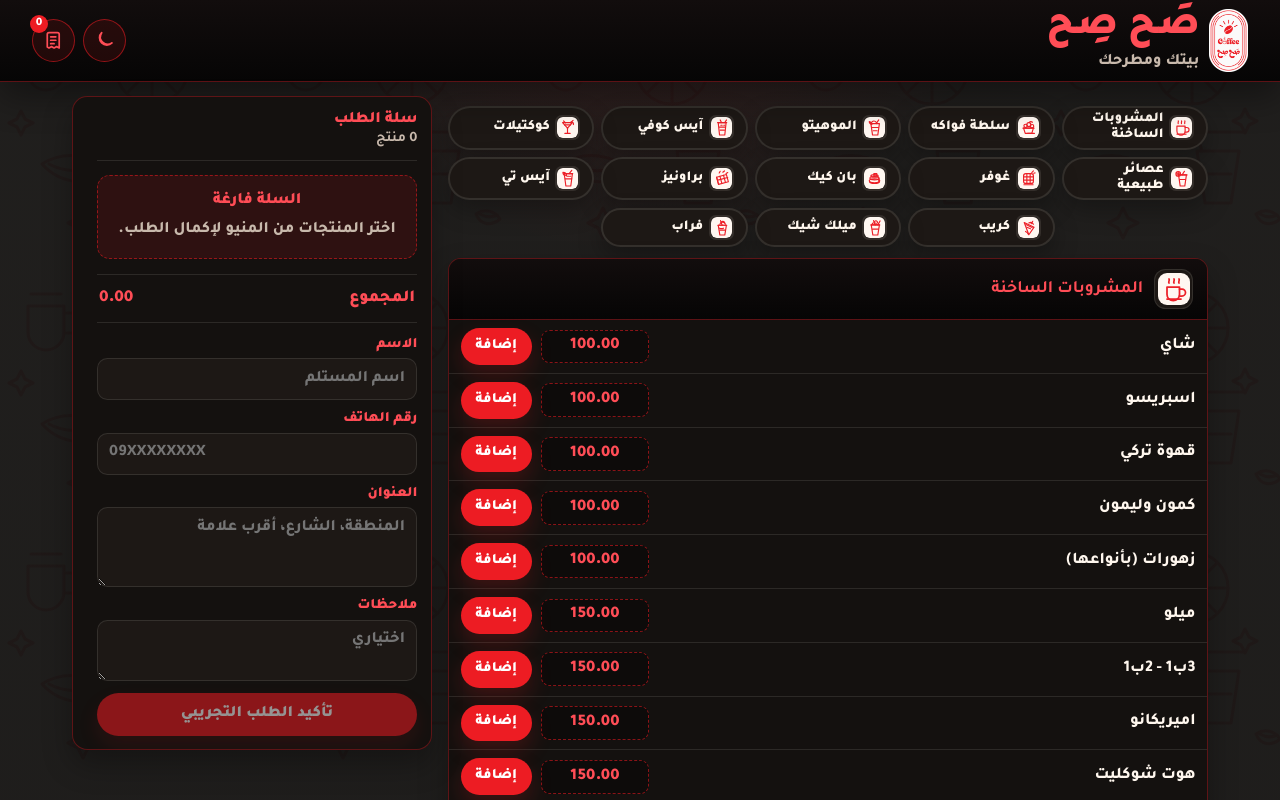
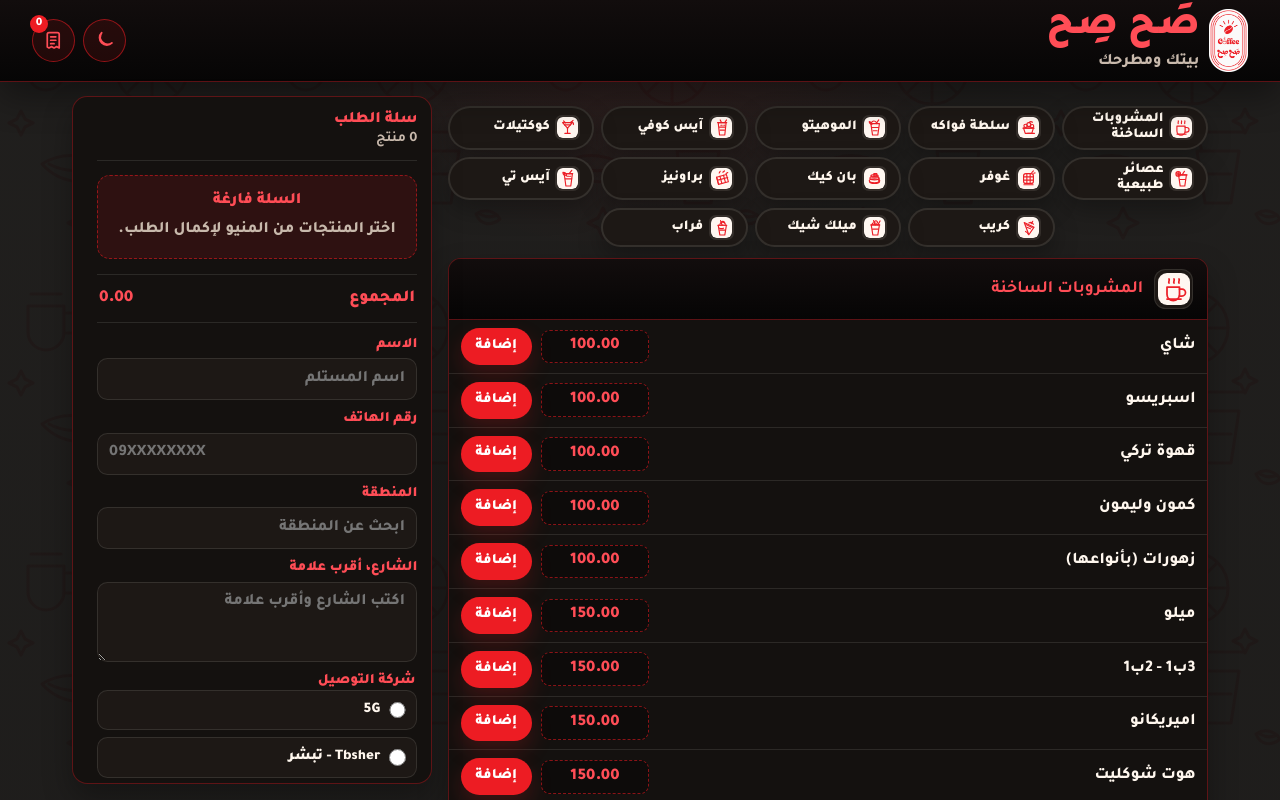
Before and after one commit to 1Mohanad-Abbara/sahseh_ordering, a React (Vite) app: page / in a window 1280 px wide. Both pictures are taken after a click on the button "فتح السلة". Shown: the top 800 px of the page. Built offline with nearby package versions, Linux system fonts and the light colour scheme.

Commit message:
delivary

```diff
--- a/src/OrderingApp.jsx
+++ b/src/OrderingApp.jsx
@@ -6,9 +6,44 @@
 const EMPTY_FORM = {
   name: "",
   phone: "",
-  address: "",
+  neighborhood: "",
+  neighborhoodSearch: "",
+  streetAddress: "",
+  deliveryCompany: "",
   notes: ""
 };
+const DELIVERY_COMPANIES = [
+  { id: "5g", name: "5G" },
+  { id: "tbsher", name: "Tbsher - تبشر" },
+  { id: "fast-delivery", name: "Fast Delivery" }
+];
+const NEIGHBORHOODS = [
+  "حمرا",
+  "غوطة",
+  "دبلان",
+  "كرم الشامي",
+  "كرم اللوز",
+  "وعر",
+  "وادي الذهب",
+  "جورة الشياح",
+  "قصور",
+  "خالدية",
+  "انشائات",
+  "ميدان",
+  "جميدية",
+  "باب سباع",
+  "حضارة",
+  "ادخار",
+  "شبابية",
+  "بابا عمرو"
+].sort((first, second) => first.localeCompare(second, "ar-SY"));
+const DELIVERY_AREAS = NEIGHBORHOODS.map((name) => ({
+  name,
+  deliveryPrices: DELIVERY_COMPANIES.reduce((prices, company) => {
+    prices[company.id] = null;
+    return prices;
+  }, {})
+}));
 const PHONE_LENGTH = 10;
 const THEME_STORAGE_KEY = "sahseh-menu-theme";
 const TEXT_ONLY_PATTERN = /^[\p{L}\p{M}\s]+$/u;
@@ -39,6 +74,24 @@
 
 function normalizeText(value) {
   return value.replace(/\s+/g, " ").trim();
+}
+
+function normalizeSearchValue(value) {
+  return normalizeText(String(value || ""))
+    .normalize("NFKD")
+    .replace(/[\u064B-\u065F\u0670]/g, "")
+    .replace(/[إأآا]/g, "ا")
+    .replace(/ى/g, "ي")
+    .replace(/ة/g, "ه")
+    .toLocaleLowerCase("ar-SY");
+}
+
+function isKnownNeighborhood(value) {
+  return DELIVERY_AREAS.some((area) => area.name === value);
+}
+
+function isKnownDeliveryCompany(value) {
+  return DELIVERY_COMPANIES.some((company) => company.id === value);
 }
 
 function orderedItems(items = []) {
@@ -313,9 +366,38 @@
 }
 
 function CheckoutForm({ form, formErrors, isSubmitting, onChange, onSubmit, disabled }) {
+  const [neighborhoodOpen, setNeighborhoodOpen] = useState(false);
+  const filteredNeighborhoods = useMemo(() => {
+    const query = normalizeSearchValue(form.neighborhoodSearch);
+    if (!query) return DELIVERY_AREAS;
+    return DELIVERY_AREAS.filter((area) => normalizeSearchValue(area.name).includes(query));
+  }, [form.neighborhoodSearch]);
+
+  function selectNeighborhood(name) {
+    onChange({ target: { name: "neighborhoodSearch", value: name } });
+    setNeighborhoodOpen(false);
+  }
+
+  function handleNeighborhoodBlur(event) {
+    if (!event.currentTarget.contains(event.relatedTarget)) {
+      setNeighborhoodOpen(false);
+    }
+  }
+
+  function handleNeighborhoodKeyDown(event) {
+    if (event.key === "Enter" && filteredNeighborhoods.length > 0) {
+      event.preventDefault();
+      selectNeighborhood(filteredNeighborhoods[0].name);
+    }
+
+    if (event.key === "Escape") {
+      setNeighborhoodOpen(false);
+    }
+  }
+
   return (
     <form className="checkout-form" onSubmit={onSubmit} noValidate>
-      <label>
+      <label className="field-label">
         <span>الاسم</span>
         <input
           name="name"
@@ -328,7 +410,7 @@
         />
         {formErrors.name ? <small>{formErrors.name}</small> : null}
       </label>
-      <label>
+      <label className="field-label">
         <span>رقم الهاتف</span>
         <input
           name="phone"
@@ -343,19 +425,78 @@
         />
         {formErrors.phone ? <small>{formErrors.phone}</small> : null}
       </label>
-      <label>
-        <span>العنوان</span>
+      <label className="field-label neighborhood-field">
+        <span>المنطقة</span>
+        <div className="neighborhood-picker" onFocus={() => setNeighborhoodOpen(true)} onBlur={handleNeighborhoodBlur}>
+          <input
+            name="neighborhoodSearch"
+            type="text"
+            value={form.neighborhoodSearch}
+            onChange={onChange}
+            onKeyDown={handleNeighborhoodKeyDown}
+            autoComplete="off"
+            role="combobox"
+            aria-autocomplete="list"
+            aria-expanded={neighborhoodOpen}
+            aria-controls="neighborhood-options"
+            aria-invalid={Boolean(formErrors.neighborhood)}
+            placeholder="ابحث عن المنطقة"
+          />
+          {neighborhoodOpen ? (
+            <div className="neighborhood-list" id="neighborhood-options" role="listbox">
+              {filteredNeighborhoods.length > 0 ? (
+                filteredNeighborhoods.map((area) => (
+                  <button
+                    className="neighborhood-option"
+                    type="button"
+                    key={area.name}
+                    role="option"
+                    aria-selected={form.neighborhood === area.name}
+                    onMouseDown={(event) => event.preventDefault()}
+                    onClick={() => selectNeighborhood(area.name)}
+                  >
+                    {area.name}
+                  </button>
+                ))
+              ) : (
+                <span className="neighborhood-empty">لا توجد منطقة مطابقة</span>
+              )}
+            </div>
+          ) : null}
+        </div>
+        {formErrors.neighborhood ? <small>{formErrors.neighborhood}</small> : null}
+      </label>
+      <label className="field-label">
+        <span>الشارع، أقرب علامة</span>
         <textarea
-          name="address"
-          value={form.address}
+          name="streetAddress"
+          value={form.streetAddress}
           onChange={onChange}
           rows={3}
-          aria-invalid={Boolean(formErrors.address)}
-          placeholder="المنطقة، الشارع، أقرب علامة"
+          aria-invalid={Boolean(formErrors.streetAddress)}
+          placeholder="اكتب الشارع وأقرب علامة"
         />
-        {formErrors.address ? <small>{formErrors.address}</small> : null}
+        {formErrors.streetAddress ? <small>{formErrors.streetAddress}</small> : null}
       </label>
-      <label>
+      <fieldset className="delivery-field" aria-invalid={Boolean(formErrors.deliveryCompany)}>
+        <legend>شركة التوصيل</legend>
+        <div className="delivery-options">
+          {DELIVERY_COMPANIES.map((company) => (
+            <label className={`delivery-option ${form.deliveryCompany === company.id ? "is-selected" : ""}`} key={company.id}>
+              <input
+                type="radio"
+                name="deliveryCompany"
+                value={company.id}
+                checked={form.deliveryCompany === company.id}
+                onChange={onChange}
+              />
+              <span>{company.name}</span>
+            </label>
+          ))}
+        </div>
+        {formErrors.deliveryCompany ? <small>{formErrors.deliveryCompany}</small> : null}
+      </fieldset>
+      <label className="field-label">
         <span>ملاحظات</span>
         <textarea name="notes" value={form.notes} onChange={onChange} rows={2} placeholder="اختياري" />
       </label>
@@ -649,14 +790,34 @@
   function handleFormChange(event) {
     const { name, value } = event.target;
     const nextValue = sanitizeFormField(name, value);
-    setForm((current) => ({ ...current, [name]: nextValue }));
-    setFormErrors((current) => ({ ...current, [name]: "" }));
+
+    setForm((current) => {
+      if (name === "neighborhoodSearch") {
+        const exactNeighborhood = DELIVERY_AREAS.find(
+          (area) => normalizeSearchValue(area.name) === normalizeSearchValue(nextValue)
+        );
+        return {
+          ...current,
+          neighborhoodSearch: nextValue,
+          neighborhood: exactNeighborhood ? exactNeighborhood.name : ""
+        };
+      }
+
+      return { ...current, [name]: nextValue };
+    });
+
+    setFormErrors((current) => {
+      const nextErrors = { ...current };
+      delete nextErrors[name === "neighborhoodSearch" ? "neighborhood" : name];
+      return nextErrors;
+    });
   }
 
   function validateForm() {
     const errors = {};
     const name = normalizeText(form.name);
-    const address = form.address.trim();
+    const neighborhoodSearch = normalizeText(form.neighborhoodSearch);
+    const streetAddress = normalizeText(form.streetAddress);
 
     if (!name) {
       errors.name = "الاسم مطلوب.";
@@ -670,8 +831,20 @@
       errors.phone = "أدخل رقم موبايل صحيح مثل 09XXXXXXXX.";
     }
 
-    if (!address) {
-      errors.address = "العنوان مطلوب.";
+    if (!neighborhoodSearch) {
+      errors.neighborhood = "المنطقة مطلوبة.";
+    } else if (!form.neighborhood || !isKnownNeighborhood(form.neighborhood)) {
+      errors.neighborhood = "اختر المنطقة من القائمة.";
+    }
+
+    if (!streetAddress) {
+      errors.streetAddress = "الشارع، أقرب علامة مطلوب.";
+    }
+
+    if (!form.deliveryCompany) {
+      errors.deliveryCompany = "اختر شركة توصيل واحدة.";
+    } else if (!isKnownDeliveryCompany(form.deliveryCompany)) {
+      errors.deliveryCompany = "اختر شركة توصيل من الخيارات المتاحة.";
     }
 
     return errors;
--- a/src/styles.css
+++ b/src/styles.css
@@ -1514,18 +1514,20 @@
   gap: 0.7rem;
 }
 
-.checkout-form label {
+.checkout-form .field-label,
+.delivery-field {
   display: grid;
   gap: 0.28rem;
 }
 
-.checkout-form label > span {
+.checkout-form .field-label > span,
+.delivery-field legend {
   color: var(--brand-red-dark);
   font-size: 0.9rem;
   font-weight: 900;
 }
 
-.checkout-form input,
+.checkout-form input:not([type="radio"]),
 .checkout-form textarea {
   width: 100%;
   border: 1px solid var(--line);
@@ -1537,20 +1539,129 @@
   resize: vertical;
 }
 
-:root[data-theme="light"] .checkout-form input,
+:root[data-theme="light"] .checkout-form input:not([type="radio"]),
 :root[data-theme="light"] .checkout-form textarea {
   background: #fff;
 }
 
-.checkout-form input:focus,
+.checkout-form input:not([type="radio"]):focus,
 .checkout-form textarea:focus {
   outline: 2px solid var(--accent-line-strong);
   border-color: var(--accent-line-strong);
 }
 
-.checkout-form input[aria-invalid="true"],
+.checkout-form input:not([type="radio"])[aria-invalid="true"],
 .checkout-form textarea[aria-invalid="true"] {
   border-color: var(--brand-red);
+}
+
+.delivery-field {
+  margin: 0;
+  padding: 0;
+  border: 0;
+  min-inline-size: 0;
+}
+
+.neighborhood-field,
+.neighborhood-picker {
+  position: relative;
+}
+
+.neighborhood-list {
+  position: absolute;
+  inset-block-start: calc(100% + 0.35rem);
+  inset-inline: 0;
+  z-index: 85;
+  max-height: 12rem;
+  overflow-y: auto;
+  display: grid;
+  gap: 0.18rem;
+  padding: 0.3rem;
+  border: 1px solid var(--accent-line);
+  border-radius: 0.65rem;
+  background: var(--panel);
+  box-shadow: 0 16px 36px rgba(0, 0, 0, 0.34);
+}
+
+.neighborhood-option,
+.neighborhood-empty {
+  width: 100%;
+  min-height: 2.25rem;
+  display: flex;
+  align-items: center;
+  justify-content: flex-start;
+  border: 0;
+  border-radius: 0.5rem;
+  background: transparent;
+  color: var(--ink);
+  padding: 0.5rem 0.6rem;
+  font: inherit;
+  font-size: 0.92rem;
+  font-weight: 900;
+  text-align: start;
+}
+
+.neighborhood-option[aria-selected="true"] {
+  background: rgba(237, 28, 35, 0.18);
+  color: var(--brand-red-dark);
+}
+
+.neighborhood-empty {
+  color: var(--muted);
+}
+
+.delivery-options {
+  display: grid;
+  gap: 0.42rem;
+}
+
+.delivery-option {
+  min-height: 2.55rem;
+  display: flex;
+  align-items: center;
+  gap: 0.55rem;
+  padding: 0.55rem 0.65rem;
+  border: 1px solid var(--line);
+  border-radius: 0.65rem;
+  background: var(--panel-soft);
+  color: var(--ink);
+  cursor: pointer;
+}
+
+.delivery-option input {
+  flex: 0 0 auto;
+  width: 1.05rem;
+  height: 1.05rem;
+  margin: 0;
+  accent-color: var(--brand-red);
+}
+
+.delivery-option span {
+  min-width: 0;
+  color: inherit;
+  font-size: 0.92rem;
+  font-weight: 900;
+}
+
+.delivery-option.is-selected {
+  border-color: var(--accent-line-strong);
+  background: rgba(237, 28, 35, 0.14);
+  box-shadow: inset -3px 0 0 var(--brand-red);
+}
+
+.delivery-field[aria-invalid="true"] .delivery-option:not(.is-selected) {
+  border-color: rgba(237, 28, 35, 0.35);
+}
+
+:root[data-theme="light"] .neighborhood-list,
+:root[data-theme="light"] .delivery-option {
+  background: #fff;
+}
+
+:root[data-theme="light"] .neighborhood-option[aria-selected="true"],
+:root[data-theme="light"] .delivery-option.is-selected {
+  background: #fff1f1;
+  color: var(--brand-red-dark);
 }
 
 .checkout-form small {
@@ -1664,6 +1775,8 @@
   .icon-button,
   .footer-action,
   .floating-cart,
+  .delivery-option,
+  .neighborhood-option,
   .back-to-top {
     transition:
       opacity 160ms ease,
@@ -1742,6 +1855,18 @@
     transform: translateY(-2px);
   }
 
+
+  .delivery-option:hover,
+  .neighborhood-option:hover {
+    border-color: var(--accent-line-strong);
+    background: rgba(237, 28, 35, 0.16);
+    box-shadow: 0 10px 22px rgba(237, 28, 35, 0.14);
+  }
+
+  .delivery-option:hover {
+    transform: translateY(-1px);
+  }
+
   .back-to-top.is-visible:hover {
     transform: translateY(0) scale(1.08);
   }
@@ -1783,7 +1908,15 @@
     color: var(--brand-red-dark);
     box-shadow: 0 10px 22px rgba(120, 15, 18, 0.12);
   }
-}
+
+  :root[data-theme="light"] .delivery-option:hover,
+  :root[data-theme="light"] .neighborhood-option:hover {
+    background: #fff2f2;
+    color: var(--brand-red-dark);
+    box-shadow: 0 10px 22px rgba(120, 15, 18, 0.1);
+  }
+}
+
 .menu-loading,
 .menu-error {
   margin: 1rem 0;
```
Also changed, not shown: 2 other files (tests, documents, lock files or other folders).
